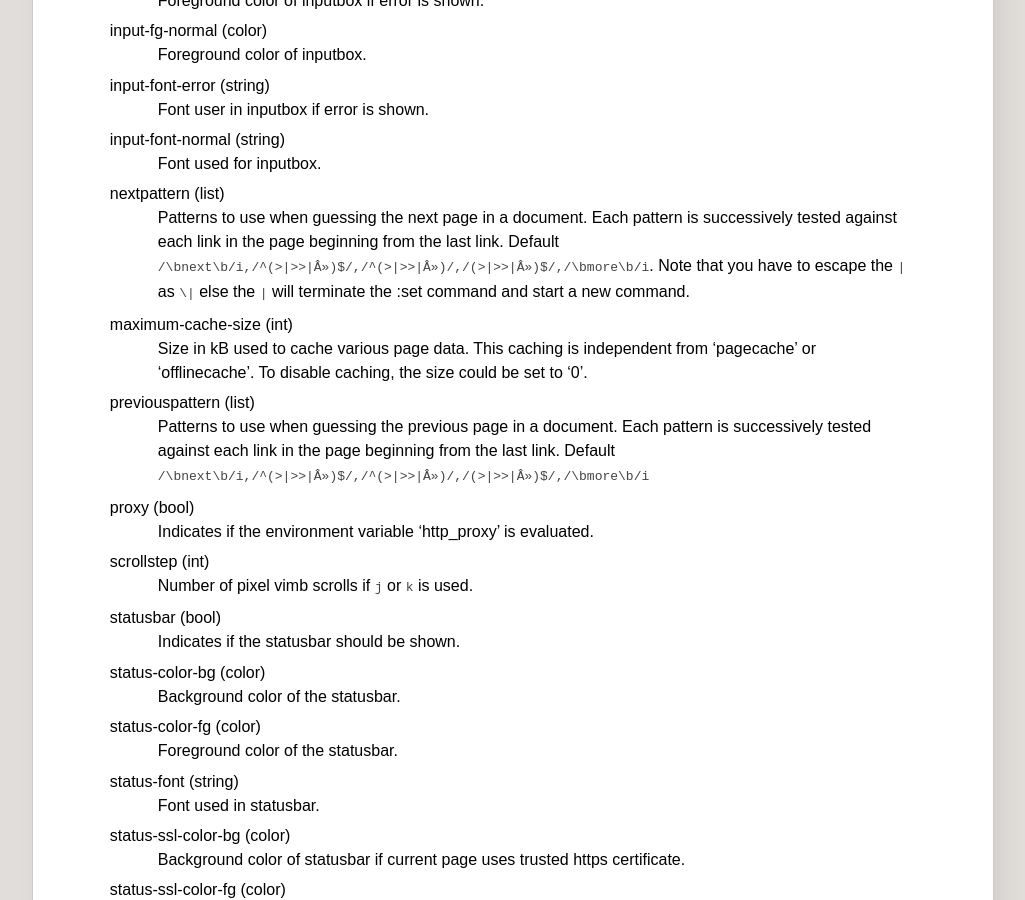
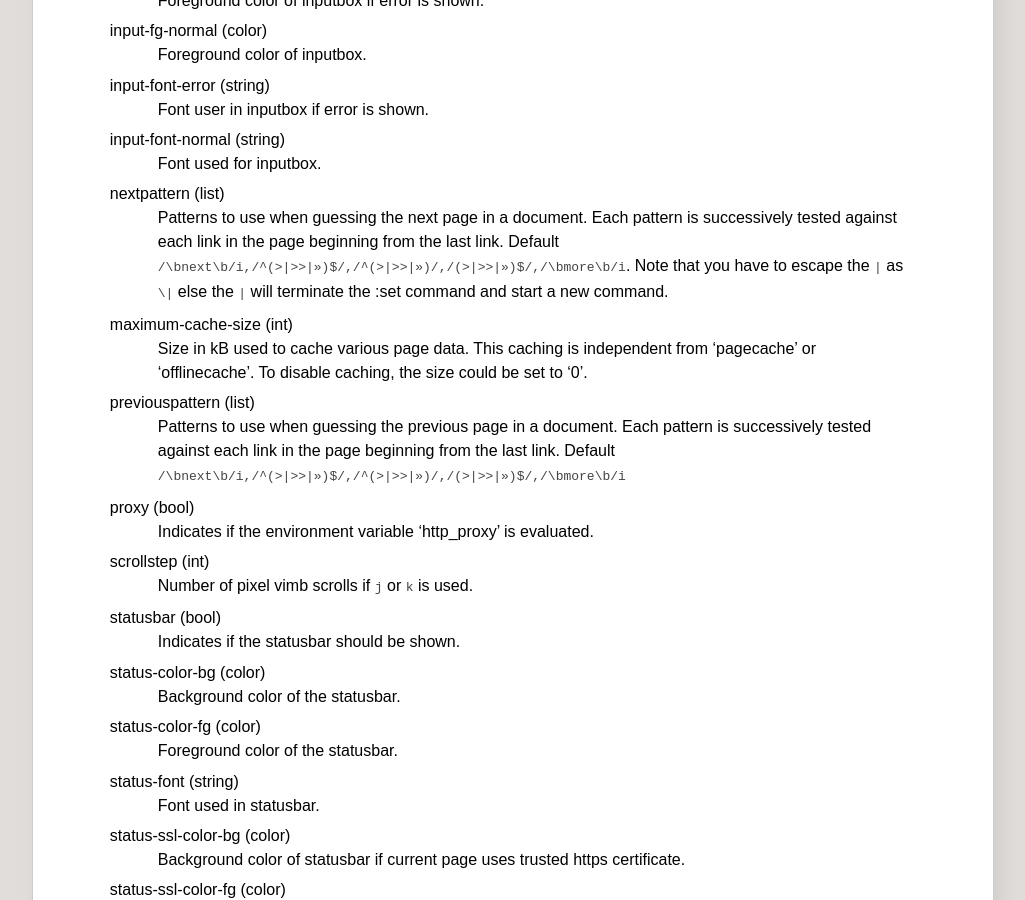
Before and after one commit to fanglingsu/vimb, a Jekyll site: the page built from man.md, in a window 1280 px wide and 900 px high, scrolled down 22719 px. Shown: the whole window, without its empty margins (127-1152 px from the left). Built offline with Jekyll 4.4.1, drawn with Linux system fonts in a browser that asks for light colours.

Commit message:
Fixed damaged char in (prev|next)pattern default values.

```diff
--- a/man.md
+++ b/man.md
@@ -1284,7 +1284,7 @@ nextpattern (list)
 : Patterns to use when guessing the next page in a document. Each pattern is
   successively tested against each link in the page beginning from the last
   link. Default
-  `/\bnext\b/i,/^(>|>>|Â»)$/,/^(>|>>|Â»)/,/(>|>>|Â»)$/,/\bmore\b/i`. Note that
+  `/\bnext\b/i,/^(>|>>|»)$/,/^(>|>>|»)/,/(>|>>|»)$/,/\bmore\b/i`. Note that
   you have to escape the `|` as `\|` else the `|` will terminate the :set
   command and start a new command.
 
@@ -1297,7 +1297,7 @@ previouspattern (list)
 : Patterns to use when guessing the previous page in a document. Each pattern is
   successively tested against each link in the page beginning from the last
   link. Default
-  `/\bnext\b/i,/^(>|>>|Â»)$/,/^(>|>>|Â»)/,/(>|>>|Â»)$/,/\bmore\b/i`
+  `/\bnext\b/i,/^(>|>>|»)$/,/^(>|>>|»)/,/(>|>>|»)$/,/\bmore\b/i`
 
 proxy (bool)
 : Indicates if the environment variable 'http_proxy' is evaluated.
```
